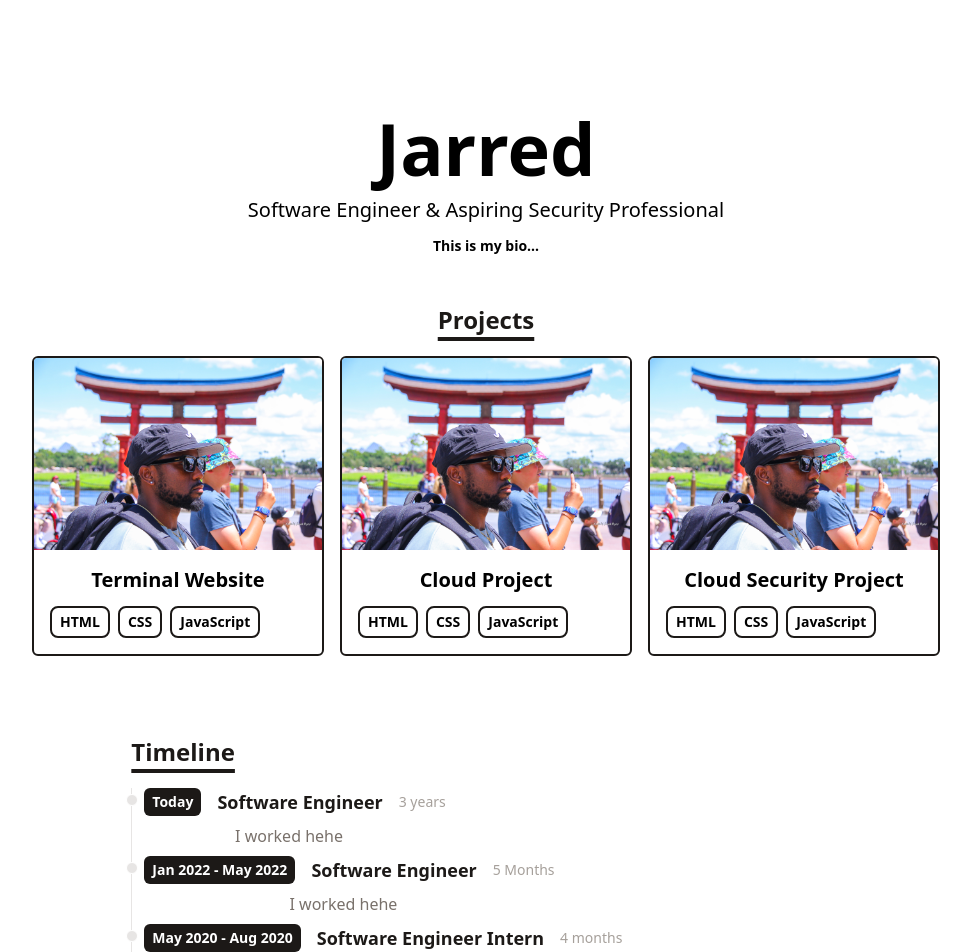
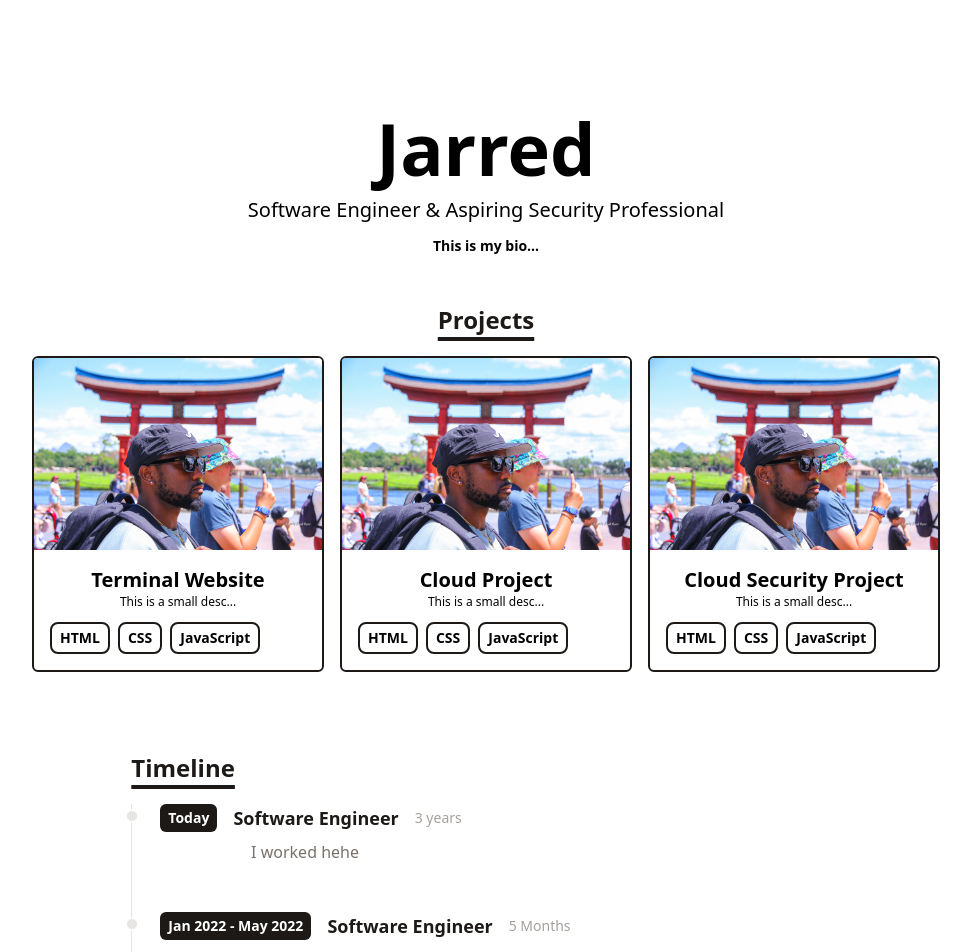
Before and after one commit to Jarredm1999/e-portfolio, a React (Vite) app: page / in a window 1280 px wide. Shown: the top 952 px of the page, without its empty margins (154-1125 px from the left). Built offline with nearby package versions, Linux system fonts and the light colour scheme.

Commit message:
added small description section on projects

```diff
--- a/src/components/Portfolio.jsx
+++ b/src/components/Portfolio.jsx
@@ -13,6 +13,7 @@ function Portfolio() {
             <PortfolioItem
               imgUrl={project.imgUrl}
               title={project.title}
+              desc={project.desc}
               stack={project.stack}
               link={project.link}
             />
--- a/src/components/PortfolioItem.jsx
+++ b/src/components/PortfolioItem.jsx
@@ -1,6 +1,6 @@
 import React from "react";
 
-function PortfolioItem({ title, imgUrl, stack, link }) {
+function PortfolioItem({ title, imgUrl, desc, stack, link }) {
   return (
     <a
       href={link}
@@ -14,9 +14,8 @@ function PortfolioItem({ title, imgUrl, stack, link }) {
         className="w-full h-36 md:h-48 object-cover cursor-pointer"
       />
       <div className="w-full p-4">
-        <h3 className="text-lg md:text-xl mb-2 md:mb-3 font-semibold">
-          {title}
-        </h3>
+        <h3 className="text-lg md:text-xl font-semibold">{title}</h3>
+        <p className="items-center text-xs mb-2 md:mb-3">{desc}</p>
         <p className="flex flex-wrap gap-2 flex-row items-centers justify-start text-xs md:text-sm">
           {stack.map((item) => (
             <span className="inline-block px-2 py-1 font-semibold border-2 border-stone-900 rounded-lg">
--- a/src/components/TimelineItem.jsx
+++ b/src/components/TimelineItem.jsx
@@ -3,7 +3,7 @@ import React from "react";
 function TimelineItem({ year, title, duration, details }) {
   return (
     <ol className="flex flex-col md:flex-row relative border-l border-stone-200">
-      <li classNmae="mb-10 ml-4">
+      <li className="mb-10 ml-4">
         <div
           className="absolute w-3 h-3 bg-stone-200 rounded-full mt-1.5
         -left-1.5 border border-white"
--- a/src/data/portfolio.js
+++ b/src/data/portfolio.js
@@ -2,18 +2,21 @@ export default [
   {
     title: "Terminal Website",
     imgUrl: "/assets/IMG_0659FB.jpeg",
+    desc: "This is a small desc...",
     stack: ["HTML", "CSS", "JavaScript"],
     link: "https://fkcodes.com",
   },
   {
     title: "Cloud Project",
     imgUrl: "/assets/IMG_0659FB.jpeg",
+    desc: "This is a small desc...",
     stack: ["HTML", "CSS", "JavaScript"],
     link: "https://fkcodes.com",
   },
   {
     title: "Cloud Security Project",
     imgUrl: "/assets/IMG_0659FB.jpeg",
+    desc: "This is a small desc...",
     stack: ["HTML", "CSS", "JavaScript"],
     link: "https://fkcodes.com",
   },
```
